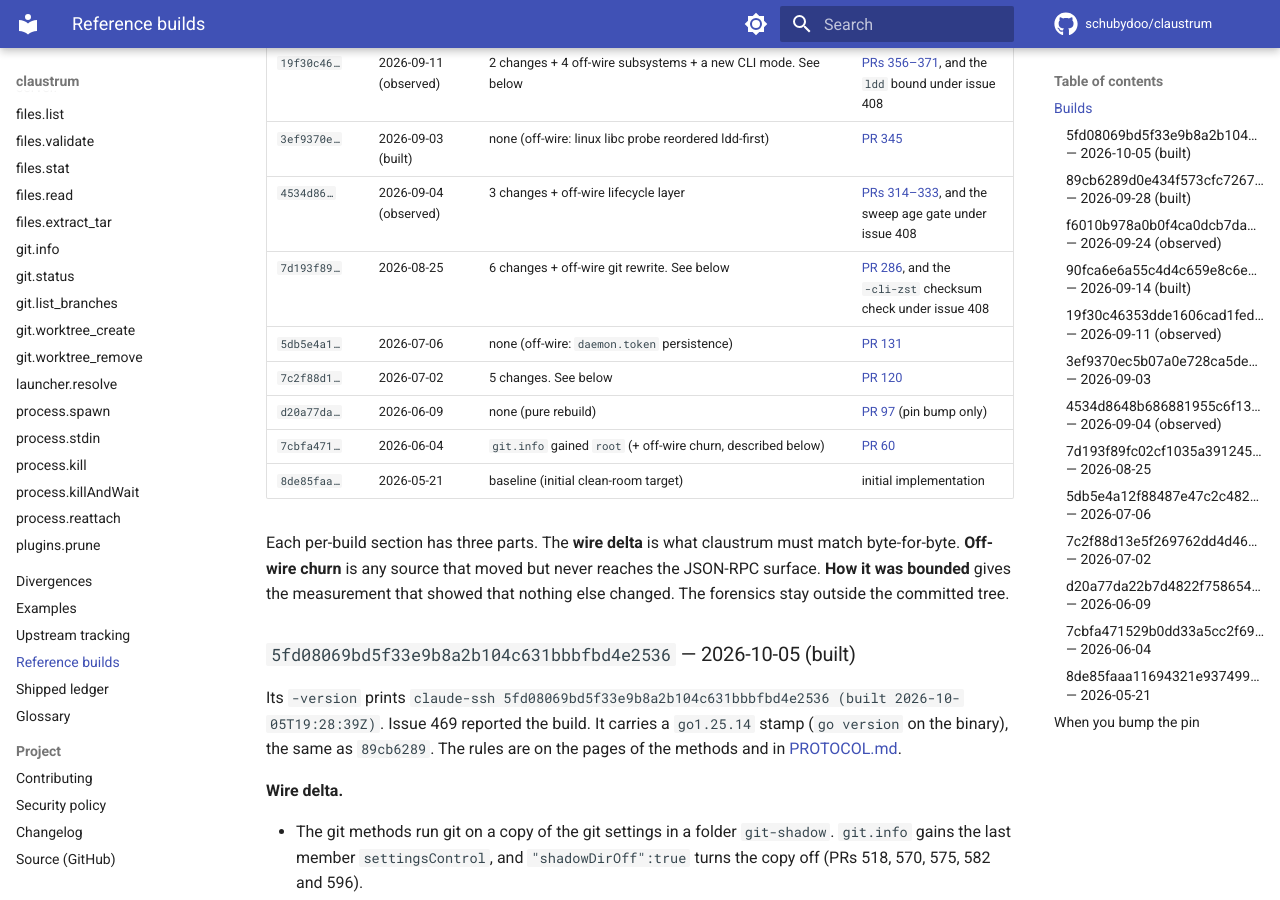
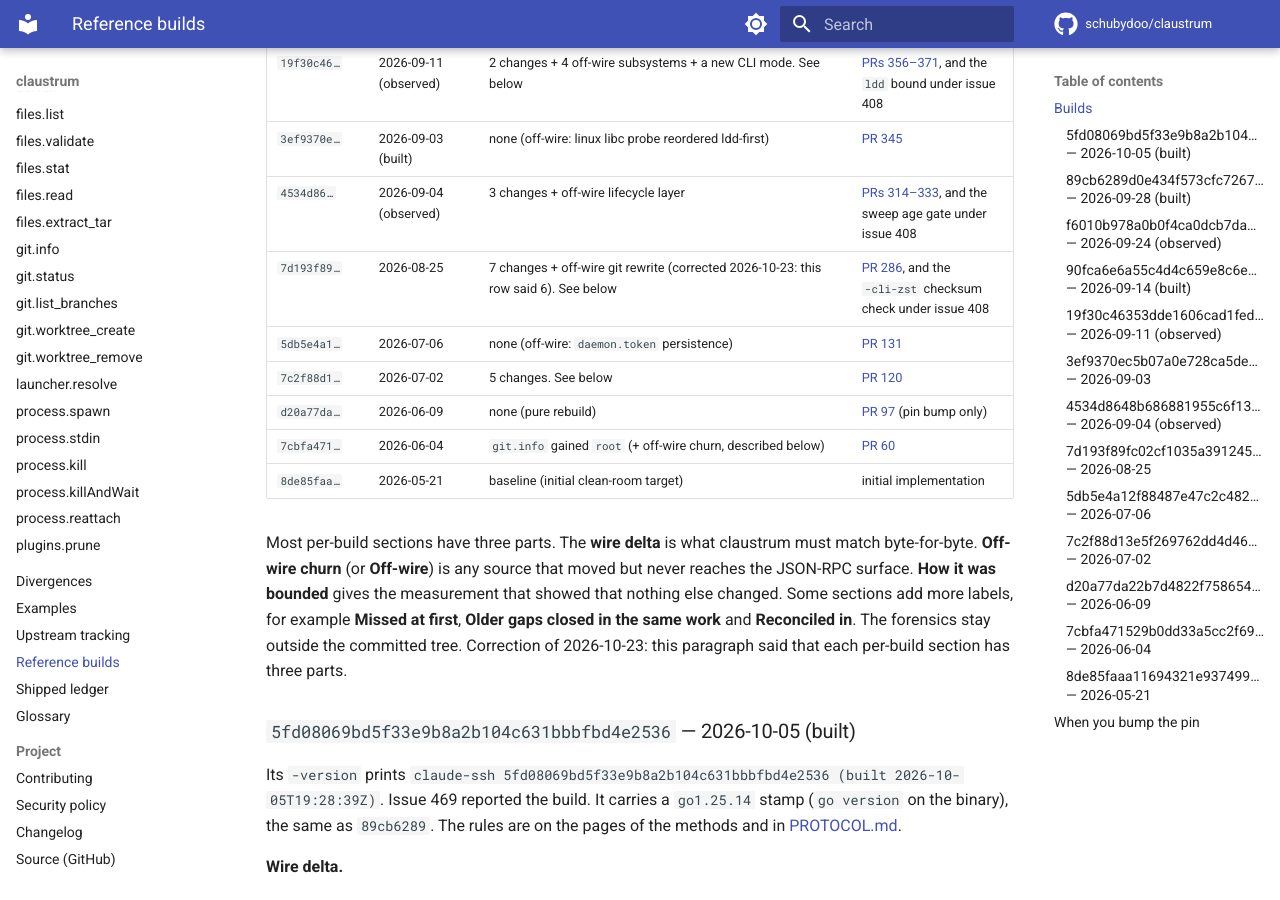
Before and after one commit to schubydoo/claustrum, an MkDocs documentation site: the page built from docs/REFERENCE-BUILDS.md, in a window 1280 px wide and 900 px high, scrolled down 868 px. Built offline with MkDocs 1.6.1 and Material for MkDocs 9.7.7, drawn with Linux system fonts in a browser that asks for light colours; comment, search, counter and statistics services are not loaded; some of the changed text lies outside the part shown.

Commit message:
docs: correct three stale facts of REFERENCE-BUILDS.md with dated notes (#660)
* docs: correct three stale facts of REFERENCE-BUILDS.md with dated notes

Co-Authored-By: Claude Opus 5.5 <noreply@anthropic.com>

* docs: quote the old intro sentence exactly

Co-Authored-By: Claude Opus 5.5 <noreply@anthropic.com>

* docs: finish the Windows rename note and keep the intro sentence last

Co-Authored-By: Claude Opus 5.5 <noreply@anthropic.com>

---------

Co-authored-by: Schuby <12485317+schubydoo@users.noreply.github.com>
Co-authored-by: Claude Opus 5.5 <noreply@anthropic.com>

```diff
--- a/docs/REFERENCE-BUILDS.md
+++ b/docs/REFERENCE-BUILDS.md
@@ -28,17 +28,20 @@ release.
 | `19f30c46…` | 2026-09-11 (observed) | 2 changes + 4 off-wire subsystems + a new CLI mode. See below | [PRs 356–371](https://github.com/schubydoo/claustrum/pull/371), and the `ldd` bound under issue 408 |
 | `3ef9370e…` | 2026-09-03 (built) | none (off-wire: linux libc probe reordered ldd-first) | [PR 345](https://github.com/schubydoo/claustrum/pull/345) |
 | `4534d86…` | 2026-09-04 (observed) | 3 changes + off-wire lifecycle layer | [PRs 314–333](https://github.com/schubydoo/claustrum/pull/333), and the sweep age gate under issue 408 |
-| `7d193f89…` | 2026-08-25 | 6 changes + off-wire git rewrite. See below | [PR 286](https://github.com/schubydoo/claustrum/pull/286), and the `-cli-zst` checksum check under issue 408 |
+| `7d193f89…` | 2026-08-25 | 7 changes + off-wire git rewrite (corrected 2026-10-23: this row said 6). See below | [PR 286](https://github.com/schubydoo/claustrum/pull/286), and the `-cli-zst` checksum check under issue 408 |
 | `5db5e4a1…` | 2026-07-06 | none (off-wire: `daemon.token` persistence) | [PR 131](https://github.com/schubydoo/claustrum/pull/131) |
 | `7c2f88d1…` | 2026-07-02 | 5 changes. See below | [PR 120](https://github.com/schubydoo/claustrum/pull/120) |
 | `d20a77da…` | 2026-06-09 | none (pure rebuild) | [PR 97](https://github.com/schubydoo/claustrum/pull/97) (pin bump only) |
 | `7cbfa471…` | 2026-06-04 | `git.info` gained `root` (+ off-wire churn, described below) | [PR 60](https://github.com/schubydoo/claustrum/pull/60) |
 | `8de85faa…` | 2026-05-21 | baseline (initial clean-room target) | initial implementation |
 
-Each per-build section has three parts. The **wire delta** is what claustrum
-must match byte-for-byte. **Off-wire churn** is any source that moved but never
-reaches the JSON-RPC surface. **How it was bounded** gives the measurement that
-showed that nothing else changed. The forensics stay outside the committed tree.
+Most per-build sections have three parts. The **wire delta** is what claustrum
+must match byte-for-byte. **Off-wire churn** (or **Off-wire**) is any source that
+moved but never reaches the JSON-RPC surface. **How it was bounded** gives the
+measurement that showed that nothing else changed. Some sections add more labels,
+for example **Missed at first**, **Older gaps closed in the same work** and
+**Reconciled in**. The forensics stay outside the committed tree. Correction of
+2026-10-23: this paragraph said that each per-build section has three parts.
 
 ### `5fd08069bd5f33e9b8a2b104c631bbbfbd4e2536` — 2026-10-05 (built)
 
@@ -644,6 +647,11 @@ divergence:
   `fetchToFile`, which streams to a temp file. claustrum then uses a plain
   atomic `os.Rename`, which POSIX-replaces a target *file*. The reference
   handling of an existing target is not probe-measured. It has no wire impact.
+  Correction of 2026-10-23: PR 558 removed `fetchToFile`. The download is now
+  `fetchCLI`, called by `stageDownload`. The rename is still `os.Rename`. On
+  Windows, if it fails with access denied, claustrum tries it again for a short
+  bound (`placeStagedCLI`). If it still fails and the CLI path already holds the
+  staged bytes, the install counts as done and the staging file goes.
 - Changed code on the `process.spawn` failure path, which is wire-reachable. It was
   therefore the killAndWait-shaped risk: a change that the happy-path battery
   never stresses.
```
